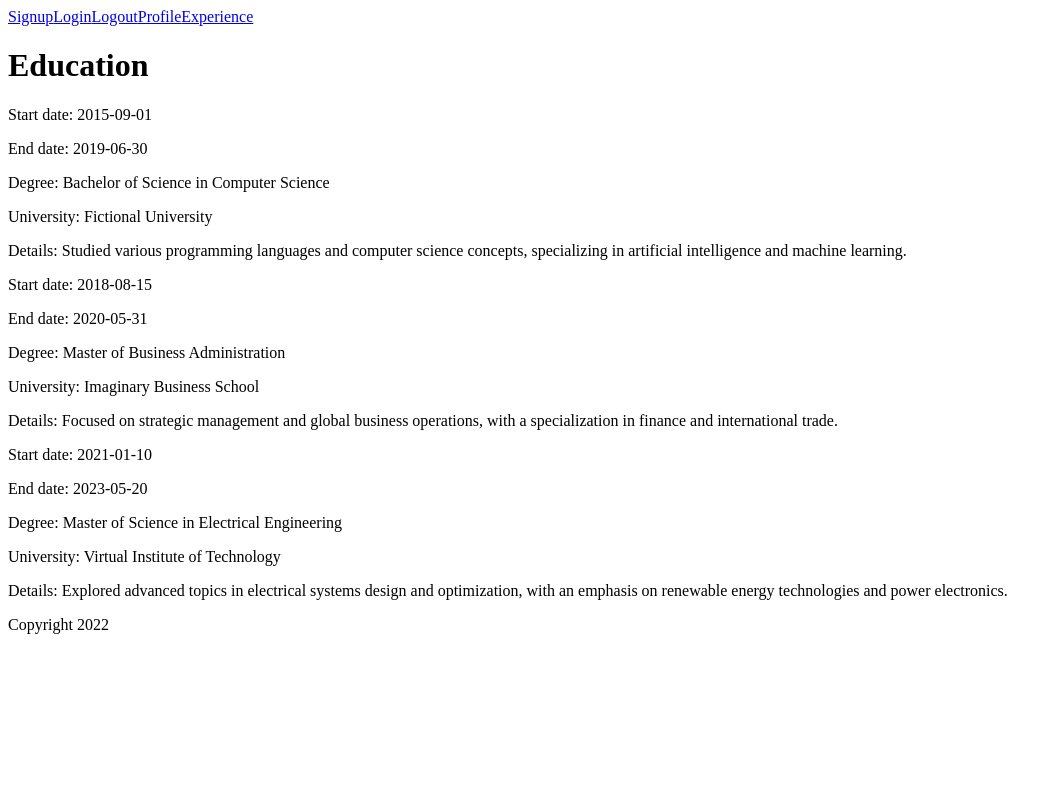
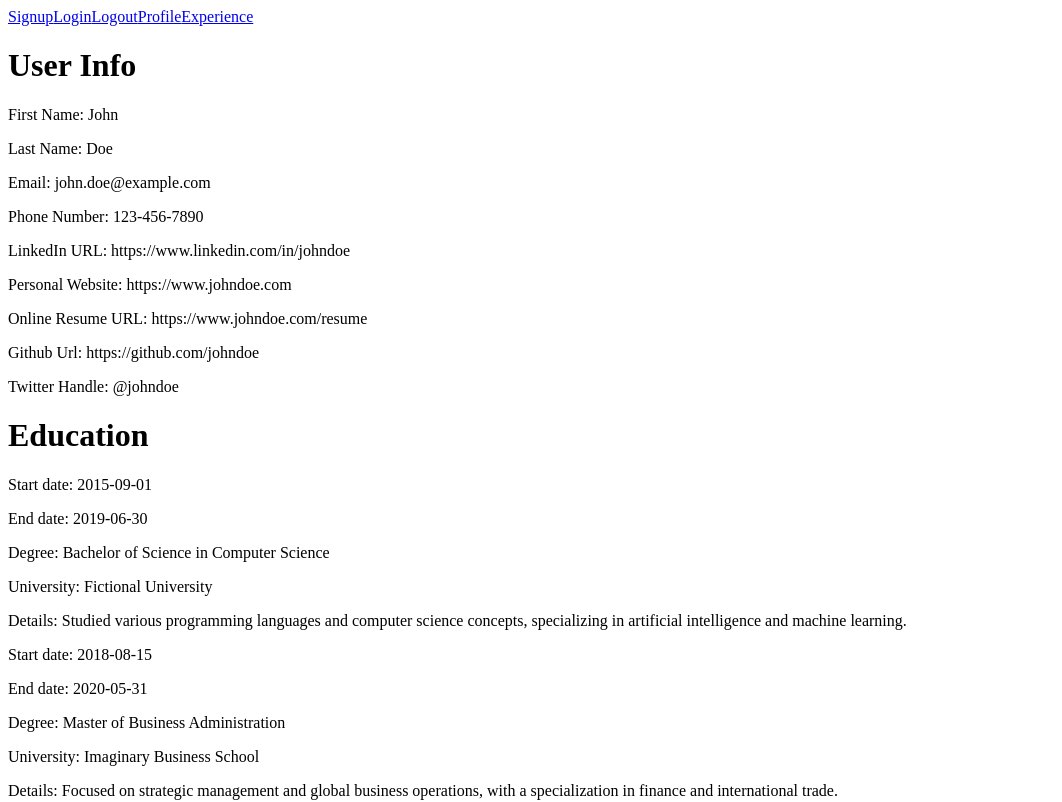
Before and after one commit to masonishee/linkedin-clone-frontend, a React (Vite) app: page / in a window 1280 px wide. Shown: the top 802 px of the page, without its empty margins (0-1062 px from the left). Built offline with nearby package versions, Linux system fonts and the light colour scheme.

Commit message:
fake users display stuff now

```diff
--- a/src/Content.jsx
+++ b/src/Content.jsx
@@ -7,6 +7,20 @@ import { ExperienceNew } from "./ExperienceNew";
 import { EducationIndex } from "./EducationIndex";
 
 export function Content() {
+  const user = [
+    {
+      first_name: "John",
+      last_name: "Doe",
+      email: "john.doe@example.com",
+      phone_number: "123-456-7890",
+      linkedin_url: "https://www.linkedin.com/in/johndoe",
+      personal_url: "https://www.johndoe.com",
+      resume_url: "https://www.johndoe.com/resume",
+      github_url: "https://github.com/johndoe",
+      twitter: "@johndoe",
+      photo: "https://www.example.com/johndoe.jpg",
+    },
+  ];
   const education = [
     {
       start_date: "2015-09-01",
@@ -39,9 +53,11 @@ export function Content() {
         <Route path="/signup" element={<Signup />} />
         <Route path="/login" element={<Login />} />
         <Route path="/logout" element={<LogoutLink />} />
+        <Route path="/experiencenew" element={<ExperienceNew />} />
         <Route path="/usersshow" element={<UsersShow />} />
-        <Route path="/experiencenew" element={<ExperienceNew />} />
+        <Route path="/educationindex" element={<EducationIndex />} />
       </Routes>
+      <UsersShow user={user} />
       <EducationIndex education={education} />
     </div>
   );
--- a/src/UsersShow.jsx
+++ b/src/UsersShow.jsx
@@ -2,22 +2,19 @@ export function UsersShow(props) {
   return (
     <div>
       <h1>User Info</h1>
-      <div>
-        <p>First Name: {props.user.first_name}</p>
-        <p>Last Name: {props.user.last_name}</p>
-        <p>Email: {props.user.email}</p>
-        <p>Phone Number: {props.user.phone_number}</p>
-        <p>LinkedIn URL: {props.user.linkedin_url}</p>
-        <p>Personal Website: {props.user.personal_url}</p>
-        <p>Online Resume URL: {props.user.resume_url}</p>
-        <p>Github Url: {props.user.github_url}</p>
-        <p>Twitter Handle: {props.user.twitter}</p>
-        <p>
-          Add Image Here:
-          {props.user.photo}
-        </p>
-      </div>
-      <button type="submit">Update</button>
+      {props.user.map((user) => (
+        <div key={user.id}>
+          <p>First Name: {user.first_name}</p>
+          <p>Last Name: {user.last_name}</p>
+          <p>Email: {user.email}</p>
+          <p>Phone Number: {user.phone_number}</p>
+          <p>LinkedIn URL: {user.linkedin_url}</p>
+          <p>Personal Website: {user.personal_url}</p>
+          <p>Online Resume URL: {user.resume_url}</p>
+          <p>Github Url: {user.github_url}</p>
+          <p>Twitter Handle: {user.twitter}</p>
+        </div>
+      ))}
     </div>
   );
 }
```
